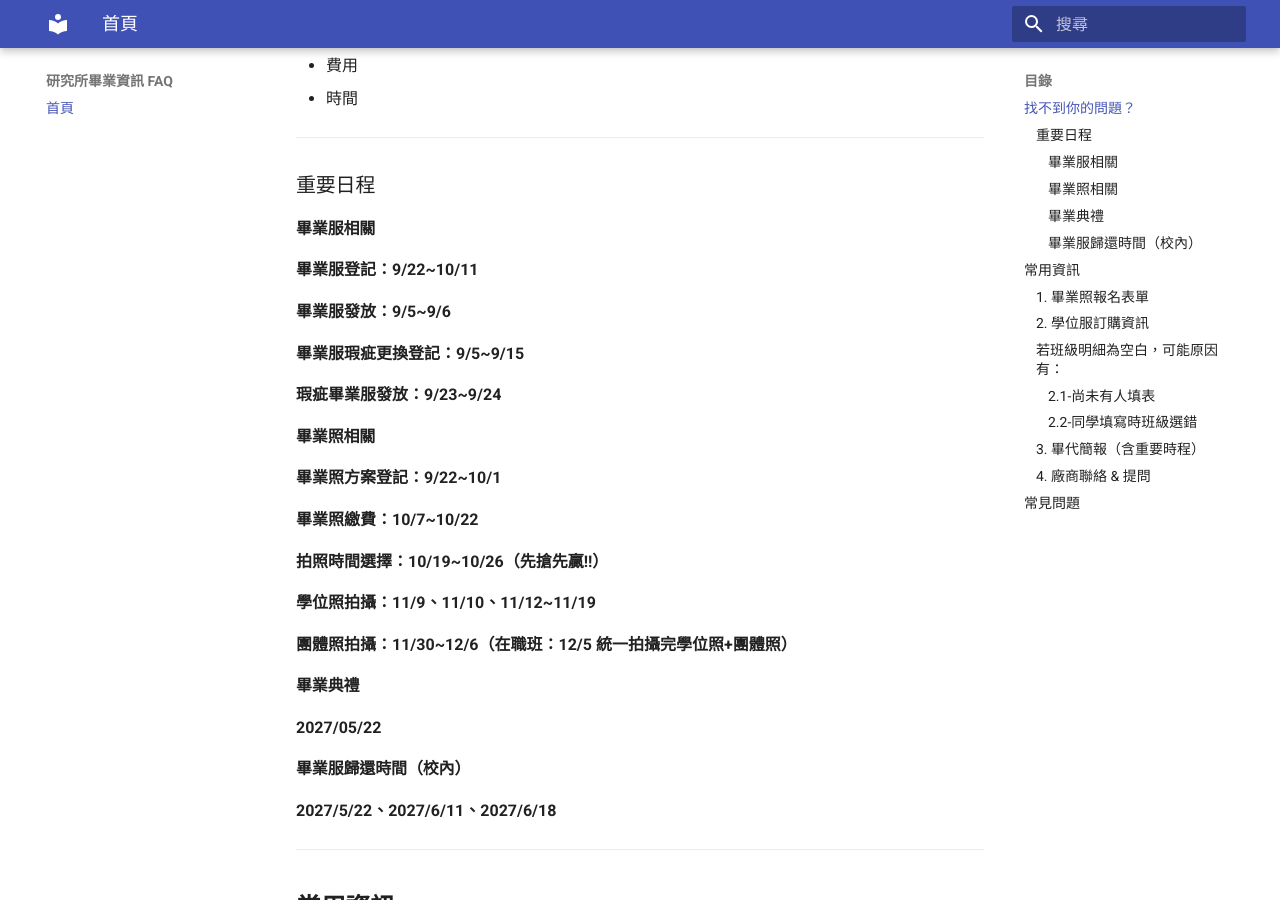
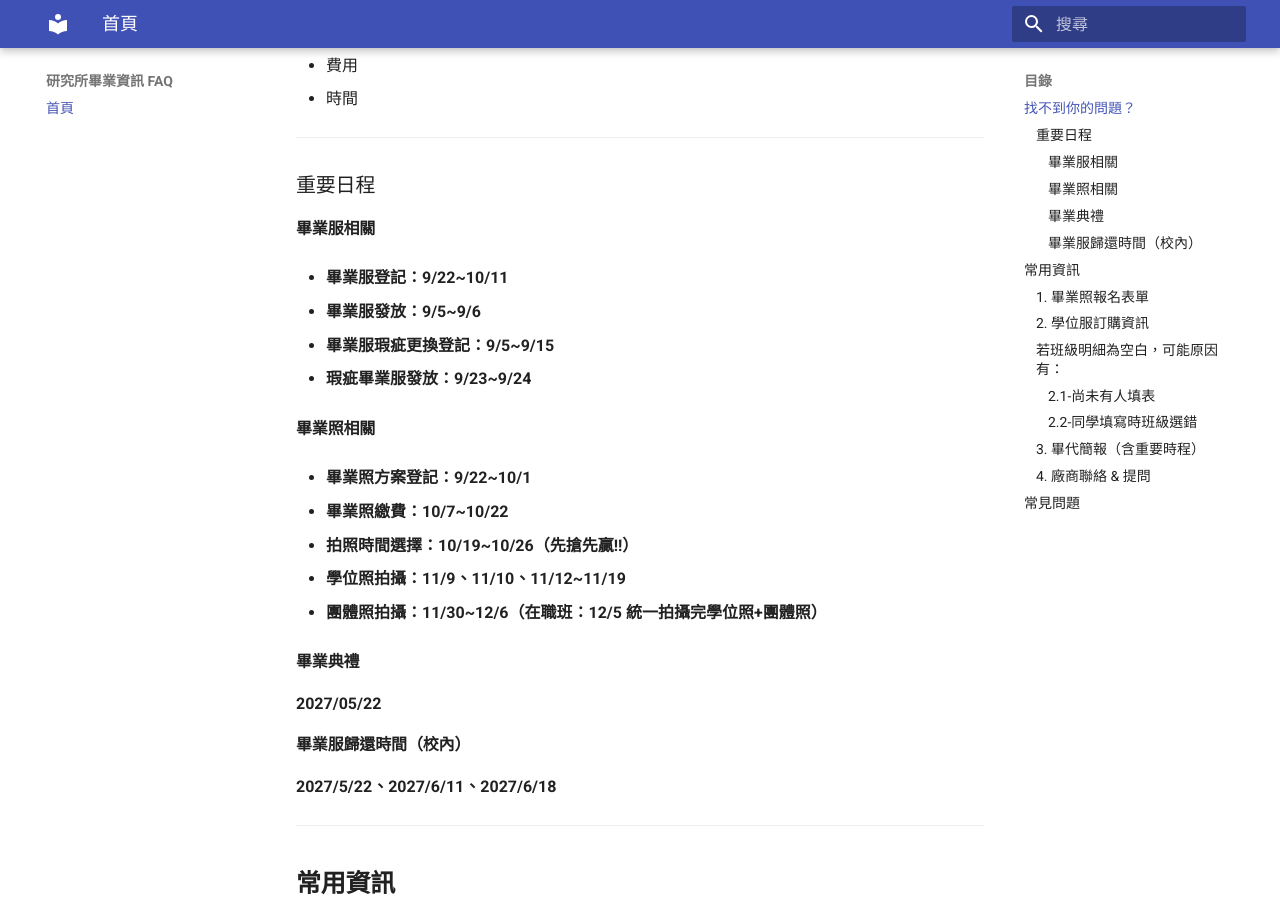
Before and after one commit to chengcheng-cx/graduation-faq, an MkDocs documentation site: the page built from docs/index.md, in a window 1280 px wide and 900 px high, scrolled down 557 px. Built offline with MkDocs 1.6.1 and Material for MkDocs 9.7.7, drawn with Linux system fonts in a browser that asks for light colours.

Commit message:
Update graduation FAQ

```diff
--- a/docs/index.md
+++ b/docs/index.md
@@ -25,25 +25,26 @@
 ### 重要日程
 
 #### 畢業服相關
-**畢業服登記：9/22~10/11**
 
-**畢業服發放：9/5~9/6**
+- **畢業服登記：9/22~10/11**
 
-**畢業服瑕疵更換登記：9/5~9/15**
+- **畢業服發放：9/5~9/6**
 
-**瑕疵畢業服發放：9/23~9/24**
+- **畢業服瑕疵更換登記：9/5~9/15**
+
+- **瑕疵畢業服發放：9/23~9/24**
 
 #### 畢業照相關
 
-**畢業照方案登記：9/22~10/1**
+- **畢業照方案登記：9/22~10/1**
 
-**畢業照繳費：10/7~10/22**
+- **畢業照繳費：10/7~10/22**
 
-**拍照時間選擇：10/19~10/26（先搶先贏!!）**
+- **拍照時間選擇：10/19~10/26（先搶先贏!!）**
 
-**學位照拍攝：11/9、11/10、11/12~11/19**
+- **學位照拍攝：11/9、11/10、11/12~11/19**
 
-**團體照拍攝：11/30~12/6（在職班：12/5 統一拍攝完學位照+團體照）**
+- **團體照拍攝：11/30~12/6（在職班：12/5 統一拍攝完學位照+團體照）**
 
 #### 畢業典禮
 **2027/05/22**
```
